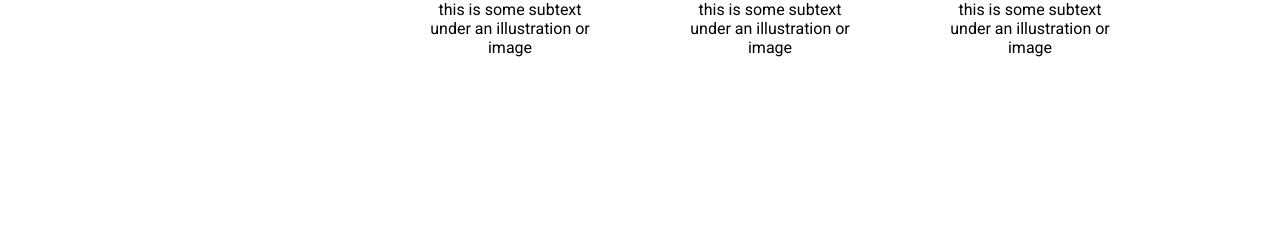
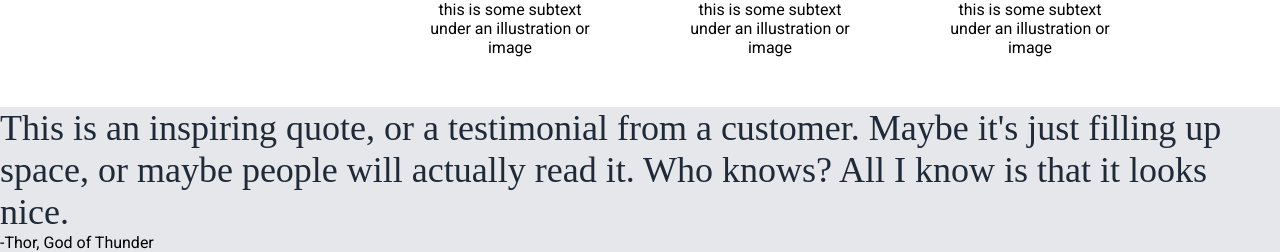
Before and after one commit to tw202/Odin-Foundations-Landing-Page, a plain HTML site: page index.html in a window 1280 px wide. Shown: the part 802-1054 px from the top of the page. Before the commit the page ends 909 px from the top, so only its background shows below. Drawn offline with Linux system fonts and the light colour scheme.

Commit message:
Add quote text and background color

```diff
--- a/index.html
+++ b/index.html
@@ -56,7 +56,19 @@
             </div>
         </div>
     </div>
-    <div class="quote"></div>
+    <div class="quote">
+        <div class = "quote-text">
+            This is an inspiring quote, or a testimonial from a
+            customer. Maybe it's just filling up space, or maybe
+            people will actually read it. Who knows? All I know
+            is that it looks nice.
+        </div>
+        <div class = "quote-author">
+            -Thor, God of Thunder
+        </div>
+
+
+    </div>
     <div class="signup-area"></div>
     <div class="footer"></div>
 
--- a/style.css
+++ b/style.css
@@ -85,3 +85,13 @@ button{
     padding-right: 30px;
 
 }
+
+.quote{
+    background-color: #E5E7EB;
+}
+
+.quote-text{
+    font-size: 36px;
+    font-family: "light italic";
+    color: #1F2937;
+}
```
